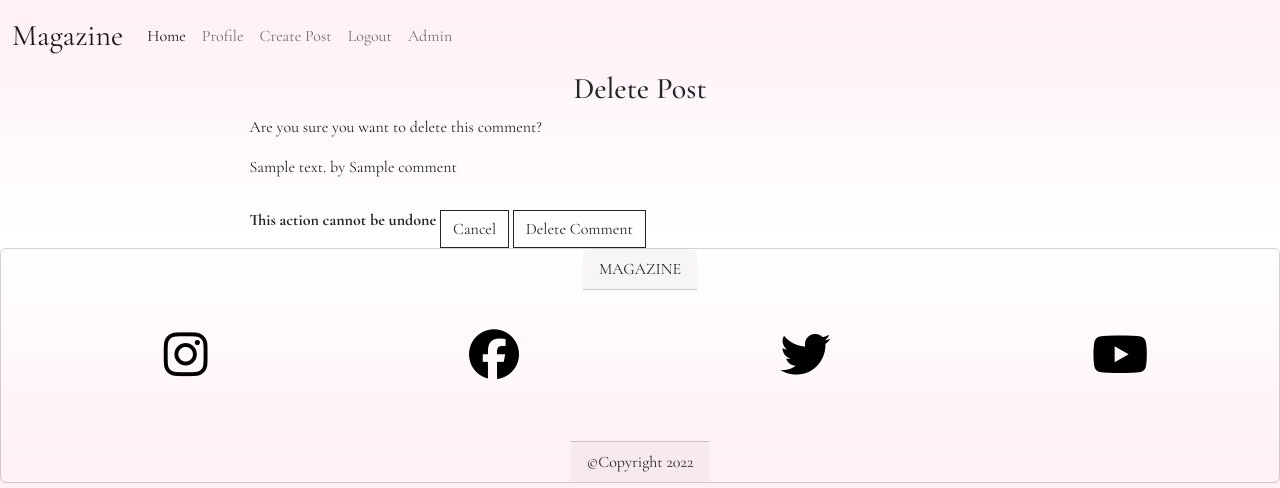
After one commit to frirsta/fullstack-project, a Django app: page /1/admin-page/delete/ in a window 1280 px wide. The commit adds this page. Shown: the top 488 px of the page. Run offline with Django 3.2, Linux system fonts and the light colour scheme; a user stored in the database is signed in; tables that the repository leaves empty hold one stand-in row (values such as "Sample post"); parts of the project's set-up code (start-up, migrations or seed data) failed here and were passed over; some libraries are stand-ins or nearby versions.

Commit message:
Add delete comment view. Add comment_confirm_delete.html. Superusers can now delete comments

```diff
--- a/magazine/urls.py
+++ b/magazine/urls.py
@@ -1,5 +1,5 @@
 from django.urls import path
-from .views import HomeView, PostView, PostCreateView, PostDeleteView, PostUpdateView, UserPostView, AdminPage
+from .views import HomeView, PostView, PostCreateView, PostDeleteView, PostUpdateView, UserPostView, AdminPage, CommentDeleteView
 
 urlpatterns = [
     path('', HomeView.as_view(), name='home'),
@@ -9,4 +9,5 @@ urlpatterns = [
     path('post/<int:pk>/delete/', PostDeleteView.as_view(), name='post_delete'),
     path('users/user-posts/', UserPostView.as_view(), name='user_posts'),
     path('admin-page/', AdminPage.as_view(), name='admin_page'),
+    path('<int:pk>/admin-page/delete/', CommentDeleteView.as_view(), name='comment_delete'),
 ]
--- a/magazine/views.py
+++ b/magazine/views.py
@@ -20,7 +20,7 @@ class HomeView(ListView):
     paginate_by = 2
 
 
-class AdminPage(generic.ListView):
+class AdminPage(LoginRequiredMixin, ListView):
     """
     This class adds all the models data in one area for the superuser.
     """
@@ -181,3 +181,16 @@ class UserPostView(generic.ListView):
 
     def get_queryset(self):
         return self.model.objects.filter(author=self.request.user).order_by('-created_on')
+
+
+class CommentDeleteView(LoginRequiredMixin, DeleteView):
+    """
+    This class deletes the comment.
+    It also displays a message.
+    """
+    model = Comment
+
+    def get_success_url(self):
+        messages.success(
+            self.request, 'Comment has been deleted successfully')
+        return reverse_lazy('magazine:admin_page')
--- a/templates/admin_page.html
+++ b/templates/admin_page.html
@@ -17,16 +17,20 @@
         </tr>
       </thead>
       {% for comment in comments %}
+
       <tbody>
         <tr>
           <th scope="row">1</th>
           <td scope="col">{{ comment.name }}</td>
           <td scope="col">{{ comment.email }}</td>
           <td scope="col">{{ comment.post }}</td>
+          {% csrf_token %}
           <td scope="col">{{ comment.content }}</td>
           <td scope="col">{{ comment.created }}</td>
           <td scope="col">{{ comment.approved }}</td>
         </tr>
+
+        <a class="btn btn-outline-dark" href="{% url 'magazine:comment_delete' comment.id %}">Delete</a>
         {% endfor %}
       </tbody>
     </table>
--- /dev/null
+++ b/templates/magazine/comment_confirm_delete.html
@@ -0,0 +1,16 @@
+{% extends 'base.html' %}
+{% block content %}
+{% if user.is_superuser %}
+<div class="container form-container">
+    <h3>Delete Post</h3>
+    <form method="POST">
+        {% csrf_token %}
+        <p>Are you sure you want to delete this comment?</p>
+        <p>{{ comment.content }} by {{ comment.name }}</p>
+        <strong>This action cannot be undone</strong>
+        <a href="{% url 'magazine:admin_page' %}" class="btn btn-outline-dark">Cancel</a>
+        <button class="btn btn-outline-dark" type="submit">Delete Comment</button>
+    </form>
+</div>
+{% endif %}
+{% endblock %}
```
Lines whose indentation alone changed are shown as unchanged.
